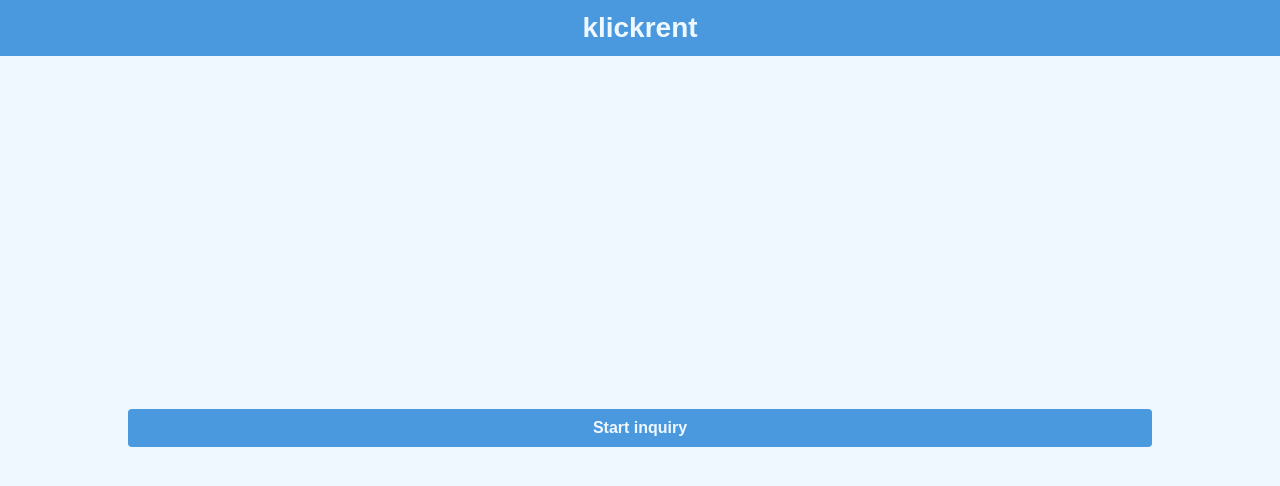
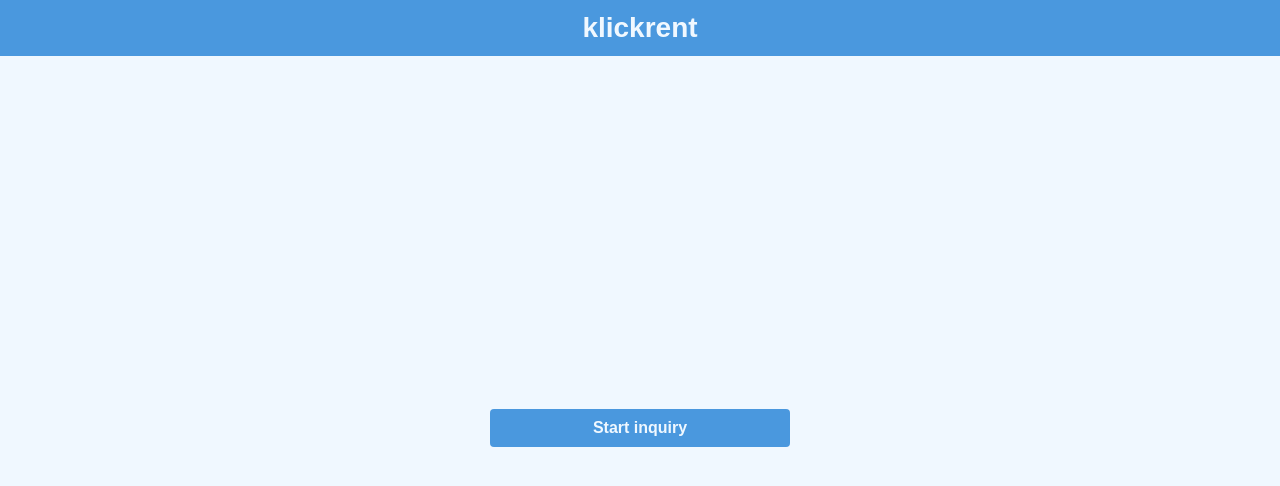
Before and after one commit to alegzable/klickrent, a React (Create React App) app: page / in a window 1280 px wide. Shown: the top 486 px of the page. Built offline with nearby package versions, Linux system fonts and the light colour scheme.

Commit message:
feat: make "Start inquiry" button smaller on larger screens

```diff
--- a/src/Pages/Kickrent/Klickrent.tsx
+++ b/src/Pages/Kickrent/Klickrent.tsx
@@ -4,6 +4,7 @@
 import Modal from "../../Components/Common/Modal";
 import Page from "../../Components/Layout/Page";
 import DirectRequest from "./DirectRequest";
+import { breakpoints } from "../../styleVariables";
 
 const Div = styled.div`
 	height: 100%;
@@ -14,6 +15,10 @@
 
 const StyledButton = styled(Button)`
 	width: 80%;
+
+	@media screen and ${breakpoints.sm} {
+		max-width: 30rem;
+	}
 `;
 
 const Klickrent = (): ReactElement => {
```
